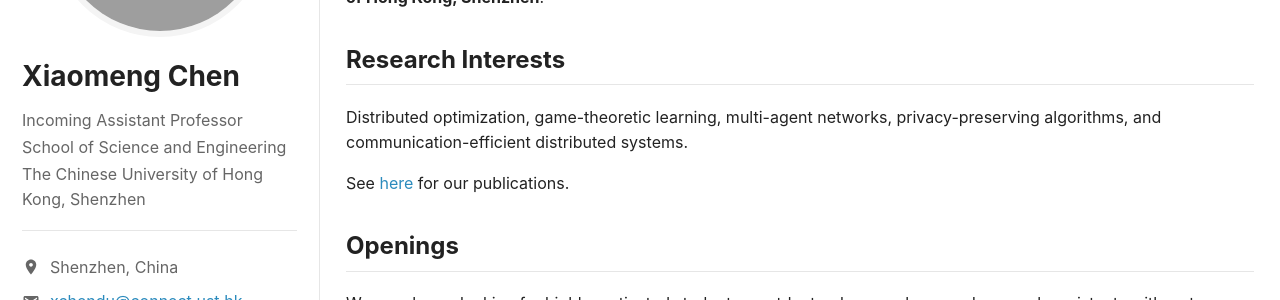
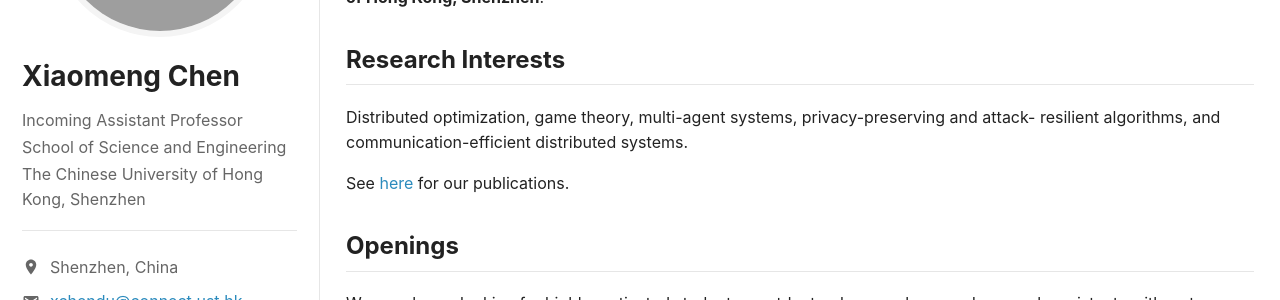
Before and after one commit to xiaomengchen518/xiaomengchen518.github.io, a Jekyll site: the page built from index.md, in a window 1280 px wide. Shown: the part 211-511 px from the top of the page. Built offline with Jekyll 4.4.1, drawn with Linux system fonts in a browser that asks for light colours; grey boxes are pictures that could not be loaded.

Commit message:
Update index.md

```diff
--- a/index.md
+++ b/index.md
@@ -11,7 +11,7 @@ at **The Chinese University of Hong Kong, Shenzhen**.
 
 ## Research Interests
 
-Distributed optimization, game-theoretic learning, multi-agent networks, privacy-preserving algorithms, and communication-efficient distributed systems.
+Distributed optimization, game theory, multi-agent systems, privacy-preserving and attack- resilient algorithms, and communication-efficient distributed systems.
 
 See [here]({{ '/publications.html' | relative_url }}) for our publications.
 
```
